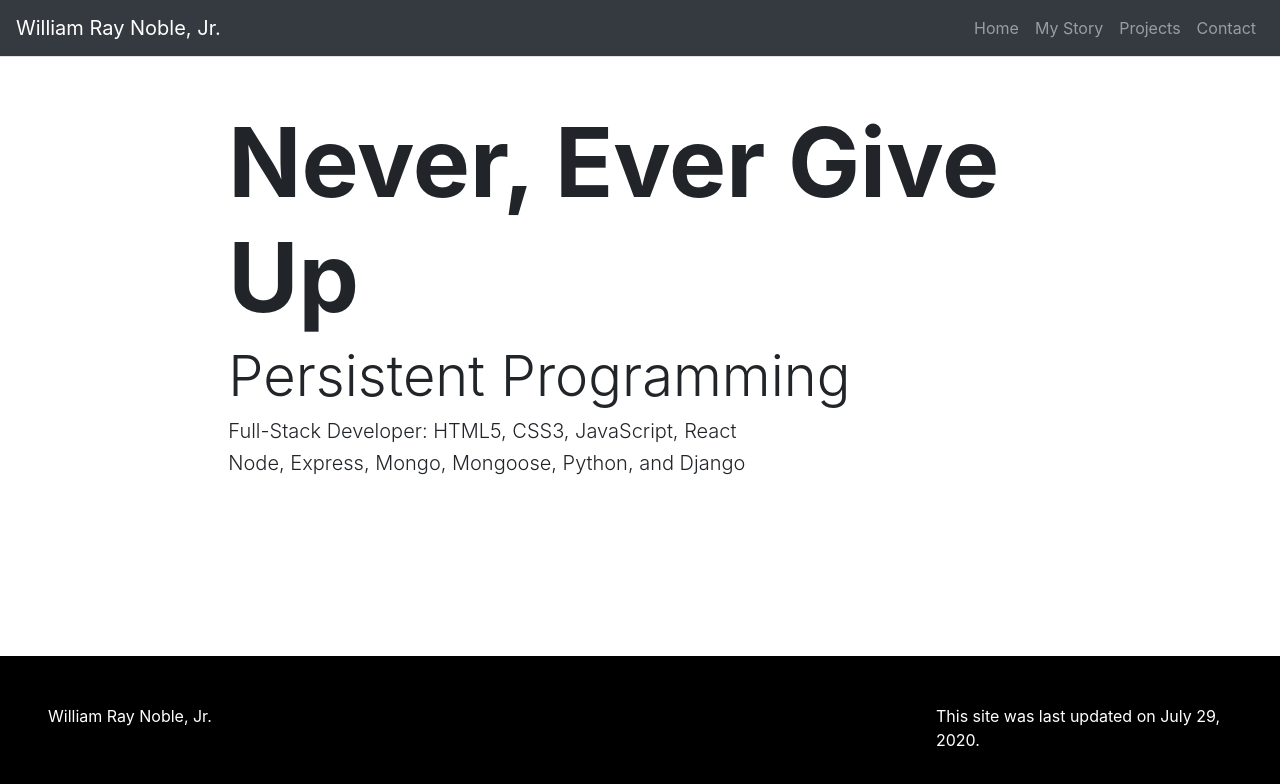
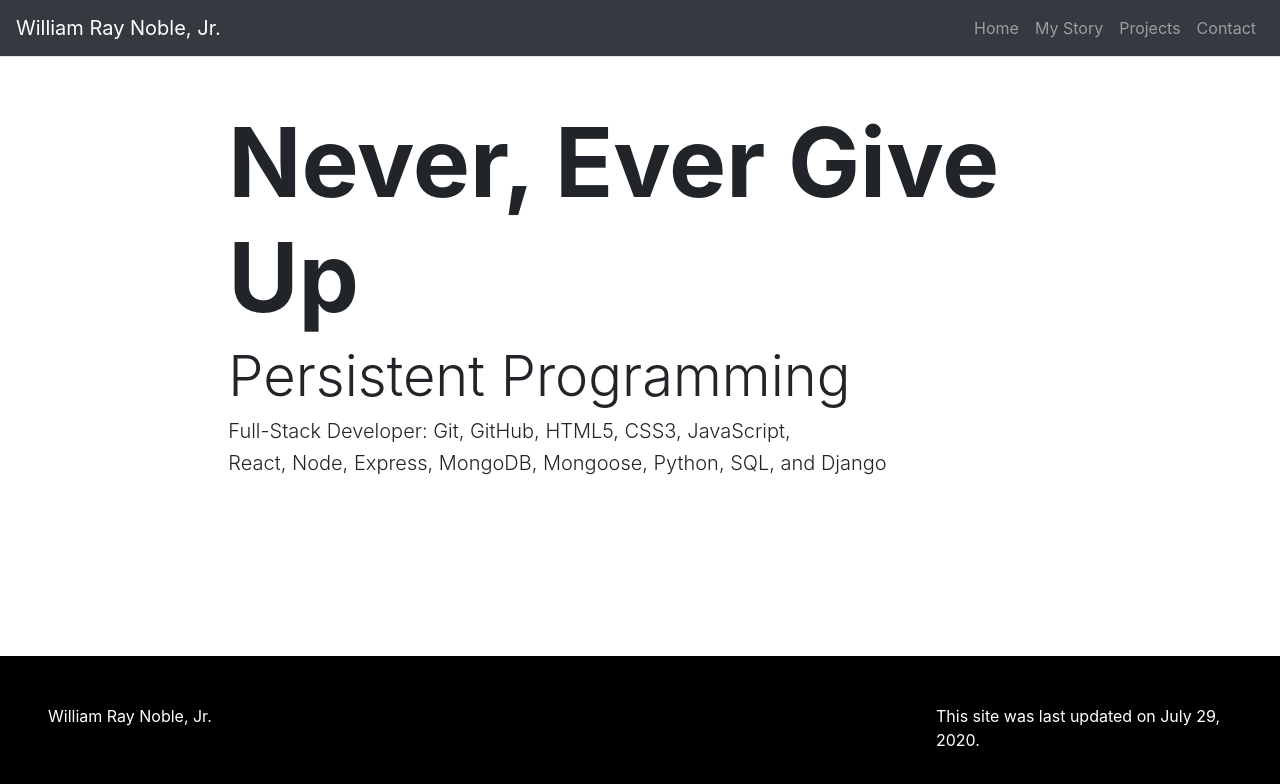
Before and after one commit to WRNoble/Portfolio-React, a React (Create React App) app in the folder portfolio/: page / in a window 1280 px wide. Shown: the top 784 px of the page. Built offline with nearby package versions, Linux system fonts and the light colour scheme.

Commit message:
add more material to the home page

```diff
--- a/portfolio/src/App.js
+++ b/portfolio/src/App.js
@@ -24,8 +24,9 @@ class App extends Component {
       home: {
         title: "Never, Ever Give Up",
         text: "Persistent Programming",
-        subtext: "Full-Stack Developer: HTML5, CSS3, JavaScript, React",
-        subtext1: "Node, Express, Mongo, Mongoose, Python, and Django",
+        subtext: "Full-Stack Developer: Git, GitHub, HTML5, CSS3, JavaScript,",
+        subtext1:
+          " React, Node, Express, MongoDB, Mongoose, Python, SQL, and Django",
       },
       about: {
         title: "My Story",
```
